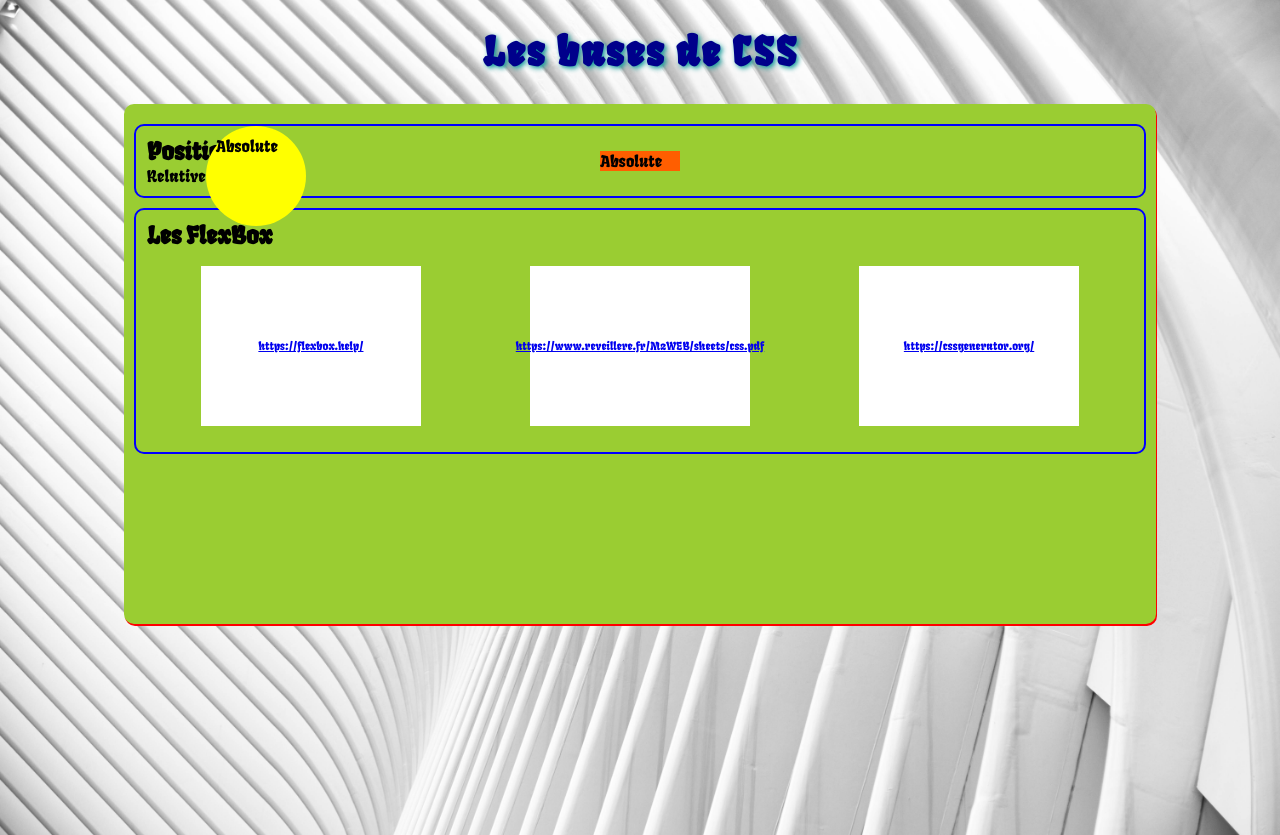
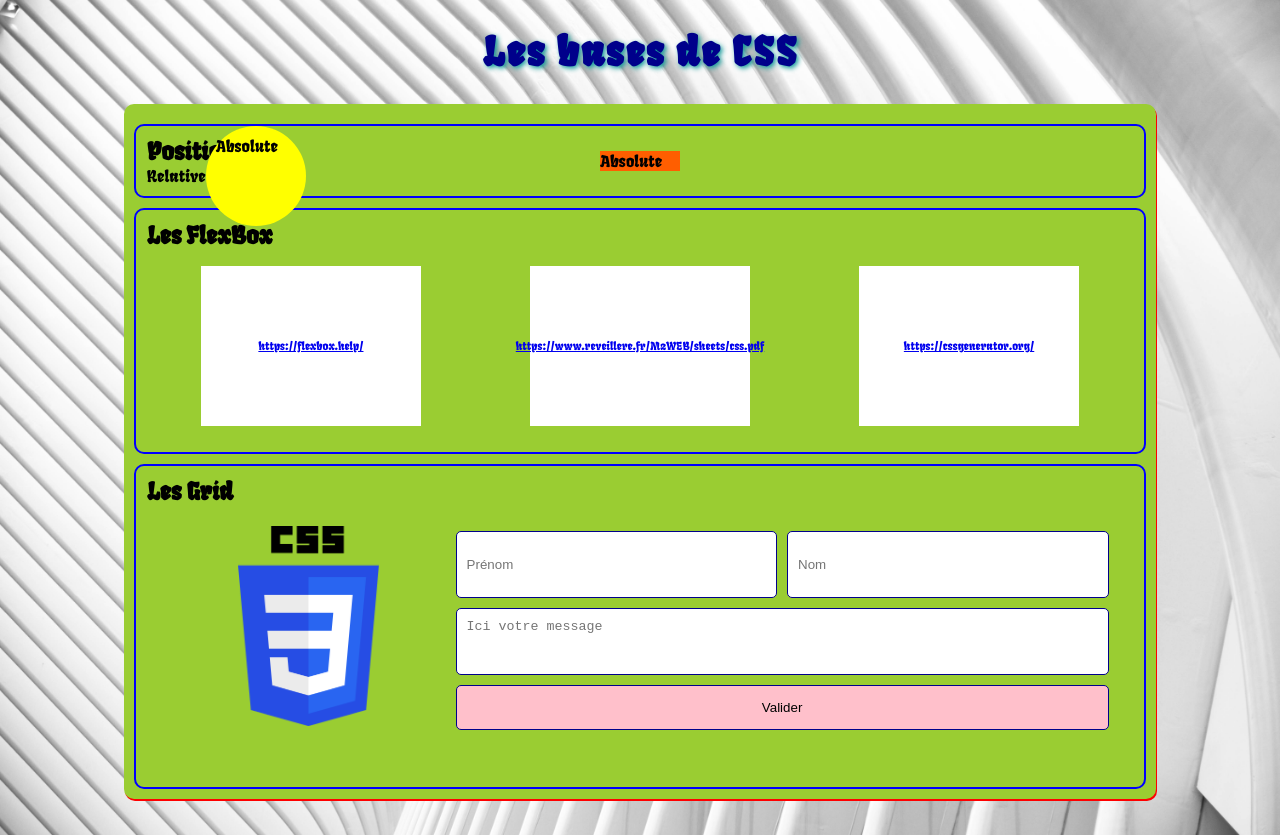
Before and after one commit to gbedot/css-cours, a plain HTML site: page index.html in a window 1280 px wide. Drawn offline with Linux system fonts and the light colour scheme.

Commit message:
fin de la video 1/2

```diff
--- a/index.html
+++ b/index.html
@@ -33,7 +33,22 @@
                 </li>
             </ul>
 
+        </div>
 
+        <div class="grid">
+            <h2>Les Grid</h2>
+            <div class="grid-container">
+                <div class='img'>
+                    <img src="./assets/CSS_logo.png" height=200 alt="logo">
+                </div>
+
+                <form>
+                    <input type="text" name="firstname" placeholder="Prénom">
+                    <input type="text" name="lastname" placeholder="Nom">
+                    <textarea name="" id="" cols="30" rows="30" placeholder="Ici votre message"></textarea>
+                    <input type="submit" value="Valider">
+                </form>
+            </div>
         </div>
     </main>
 </body>
--- a/style.css
+++ b/style.css
@@ -25,6 +25,13 @@
 * {
   margin: 0px;
   padding: 0px;
+}
+*/
+
+/*commande de debugging pour voir les élements */
+/*
+* {
+border: 2px red solid;
 }
 */
 
@@ -62,7 +69,8 @@ main {
 }
 
 .flexbox,
-.positioning {
+.positioning,
+.grid {
   border: 2px solid blue;
   padding: 10px;
   border-radius: 10px;
@@ -120,3 +128,77 @@ li {
   align-items: center;
   justify-content: center;
 }
+
+/*********************Grid*******************************/
+.grid-container {
+  display: grid;
+  grid-template-columns: 30% 70%;
+  padding: 20px;
+}
+
+.img {
+  text-align: center;
+}
+
+input,
+textarea {
+  margin: 5px;
+  height: 45px;
+  border: 1px solid darkblue;
+  padding: 10px;
+  border-radius: 5px;
+}
+
+form {
+  display: grid;
+  grid-template-columns: 1fr 1fr;
+  grid-template-rows: 1fr 1fr 1fr;
+  grid-template-areas:
+    "i1 i2"
+    "ta ta"
+    "bt bt";
+}
+
+#firstname {
+  grid-area: i1;
+}
+
+#lastname {
+  grid-area: i2;
+}
+
+textarea {
+  grid-area: ta;
+  resize: none;
+}
+
+input[type="submit"] {
+  grid-area: bt;
+  cursor: pointer;
+  background: pink;
+  transition: 0.3s;
+}
+
+input[type="submit"]:hover {
+  background: red;
+  color: white;
+}
+
+/***********Responsive********************/
+@media screen and (max-width: 820px) {
+  .grid-container {
+    display: block;
+  }
+}
+
+@media screen and (max-width: 605px) {
+  form {
+    grid-template-columns: 1fr;
+    grid-template-rows: 1fr 1fr 1fr 1fr;
+    grid-template-areas:
+      "i1"
+      "i2"
+      "ta"
+      "bt";
+  }
+}
```
Also changed, not shown: assets/CSS_logo.png (added).
